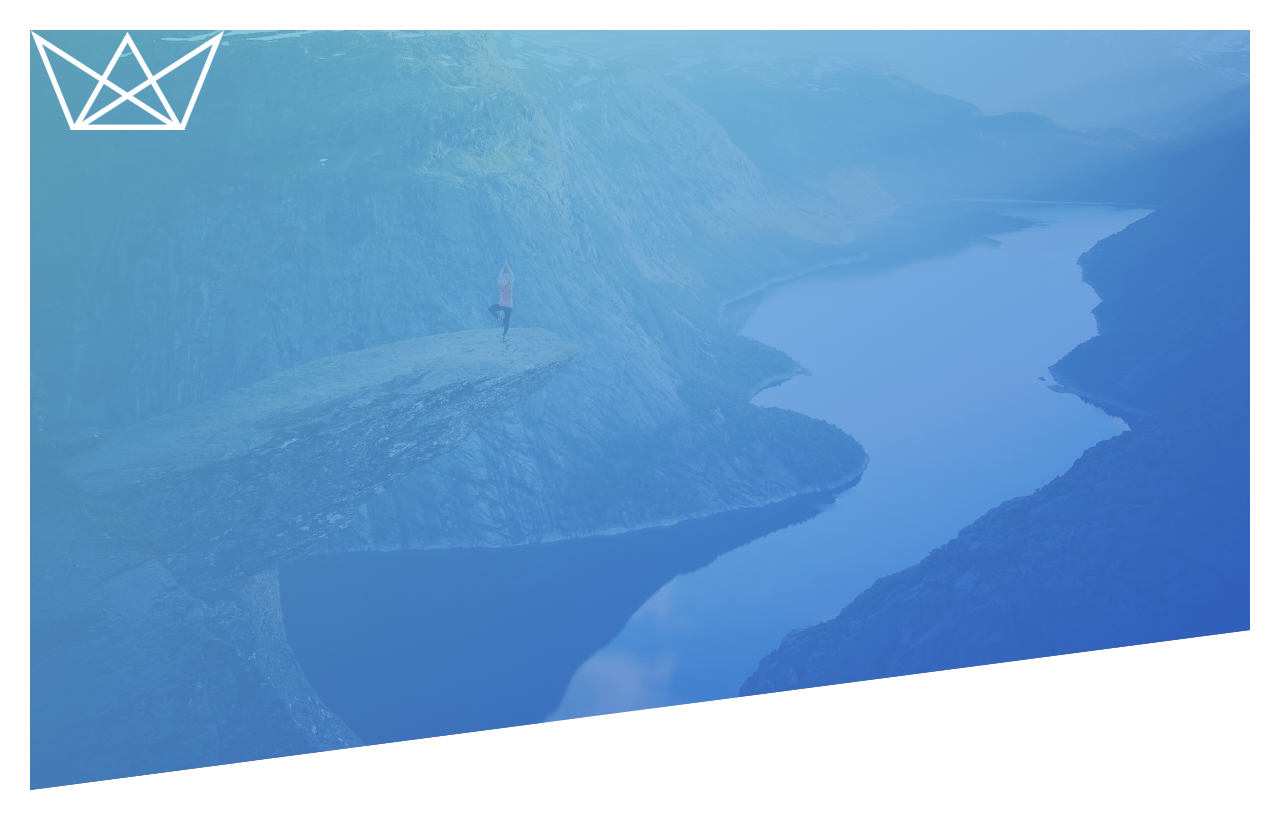
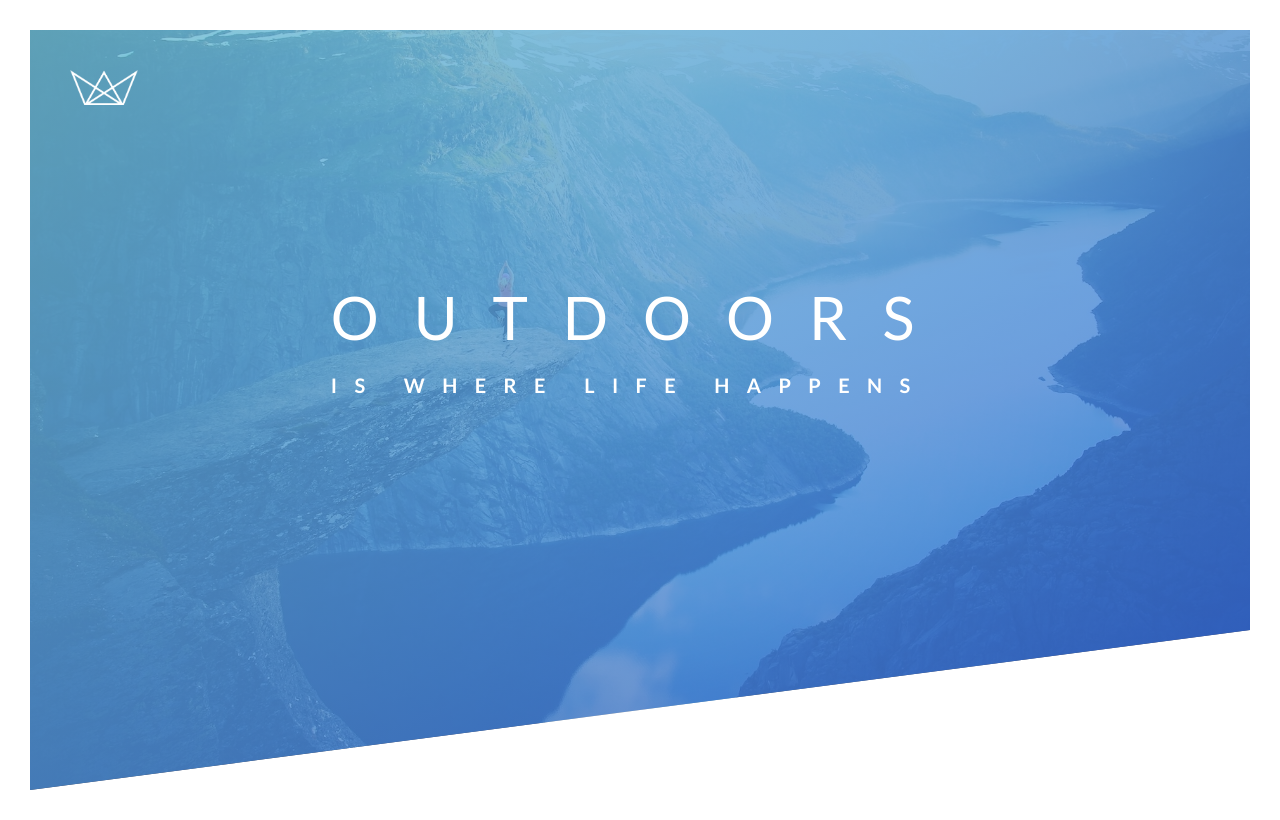
Before and after one commit to FilipiMachado/natours-project, a plain HTML site: page index.html in a window 1280 px wide. Drawn offline with Linux system fonts and the light colour scheme.

Commit message:
updated header

```diff
--- a/css/style.css
+++ b/css/style.css
@@ -31,14 +31,43 @@ body {
         url(../img/hero.jpg);
     background-size    : cover;
     background-position: top;
+    position           : relative;
 
     clip-path: polygon(0 0, 100% 0, 100% 75vh, 0 100%);
 }
 
 .logo-box {
-    position:absolute;
+    position: absolute;
+    top     : 40px;
+    left    : 40px;
 }
 
 .logo {
+    height: 35px;
+}
 
+.text-box {
+    position : absolute;
+    top      : 40%;
+    left     : 50%;
+    transform: translate(-50%, -50%);
 }
+
+.heading-primary {
+    color         : #fff;
+    text-transform: uppercase;
+}
+
+.heading-primary-main {
+    display       : block;
+    font-size     : 60px;
+    font-weight   : 400;
+    letter-spacing: 35px;
+}
+
+.heading-primary-sub {
+    display       : block;
+    font-size     : 20px;
+    font-weight   : 700;
+    letter-spacing: 17.4px;
+}
--- a/index.html
+++ b/index.html
@@ -17,10 +17,17 @@
     <title>Natours | Exciting tours for adventurous people</title>
   </head>
   <body>
-      <header class="header">
-          <div class="logo-box">
-            <img src="img/logo-white.png" alt="white logo" class="logo">
-          </div>
-      </header>
+    <header class="header">
+      <div class="logo-box">
+        <img src="img/logo-white.png" alt="white logo" class="logo" />
+      </div>
+
+      <div class="text-box">
+        <h1 class="heading-primary">
+          <span class="heading-primary-main">Outdoors</span>
+          <span class="heading-primary-sub"> Is where life happens</span>
+        </h1>
+      </div>
+    </header>
   </body>
 </html>
```
